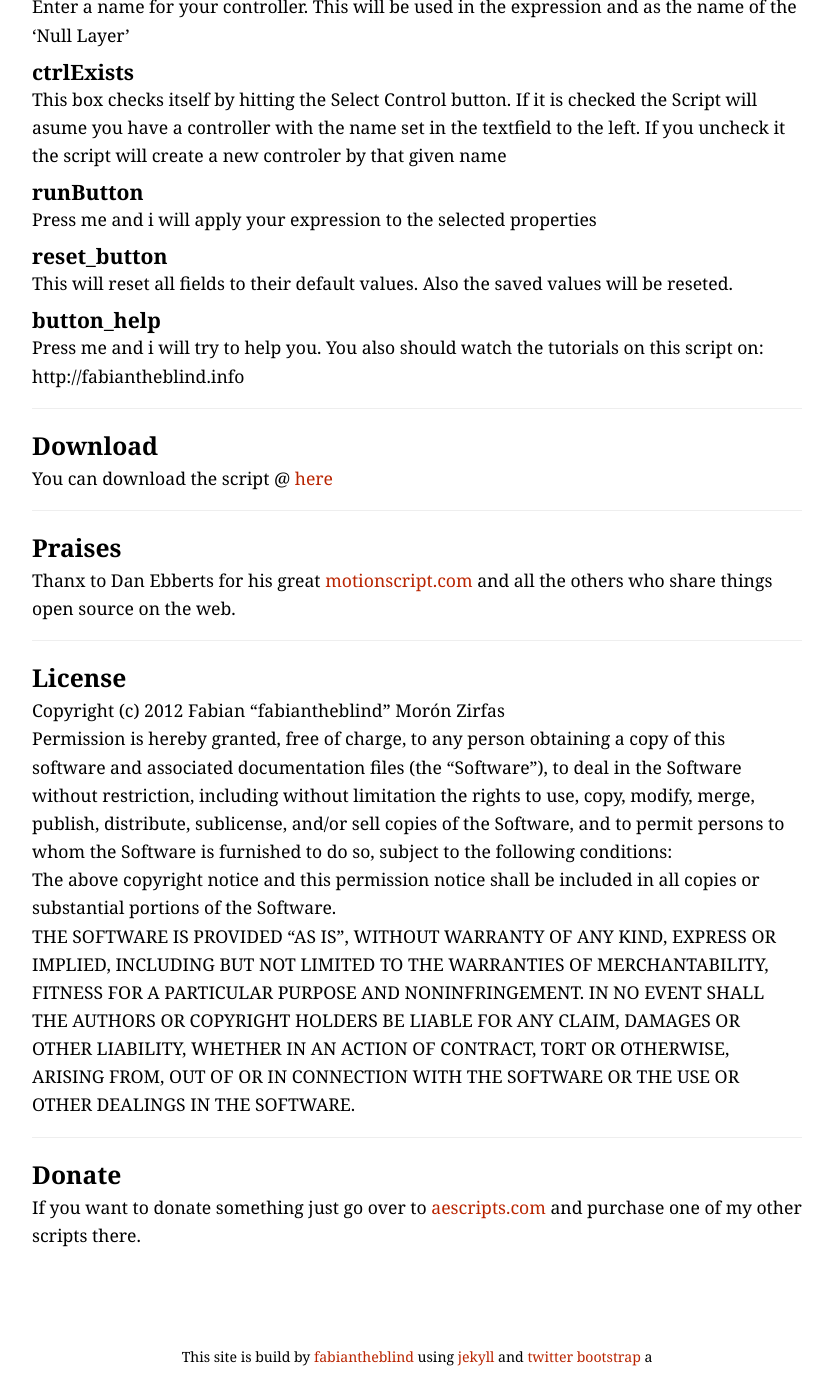
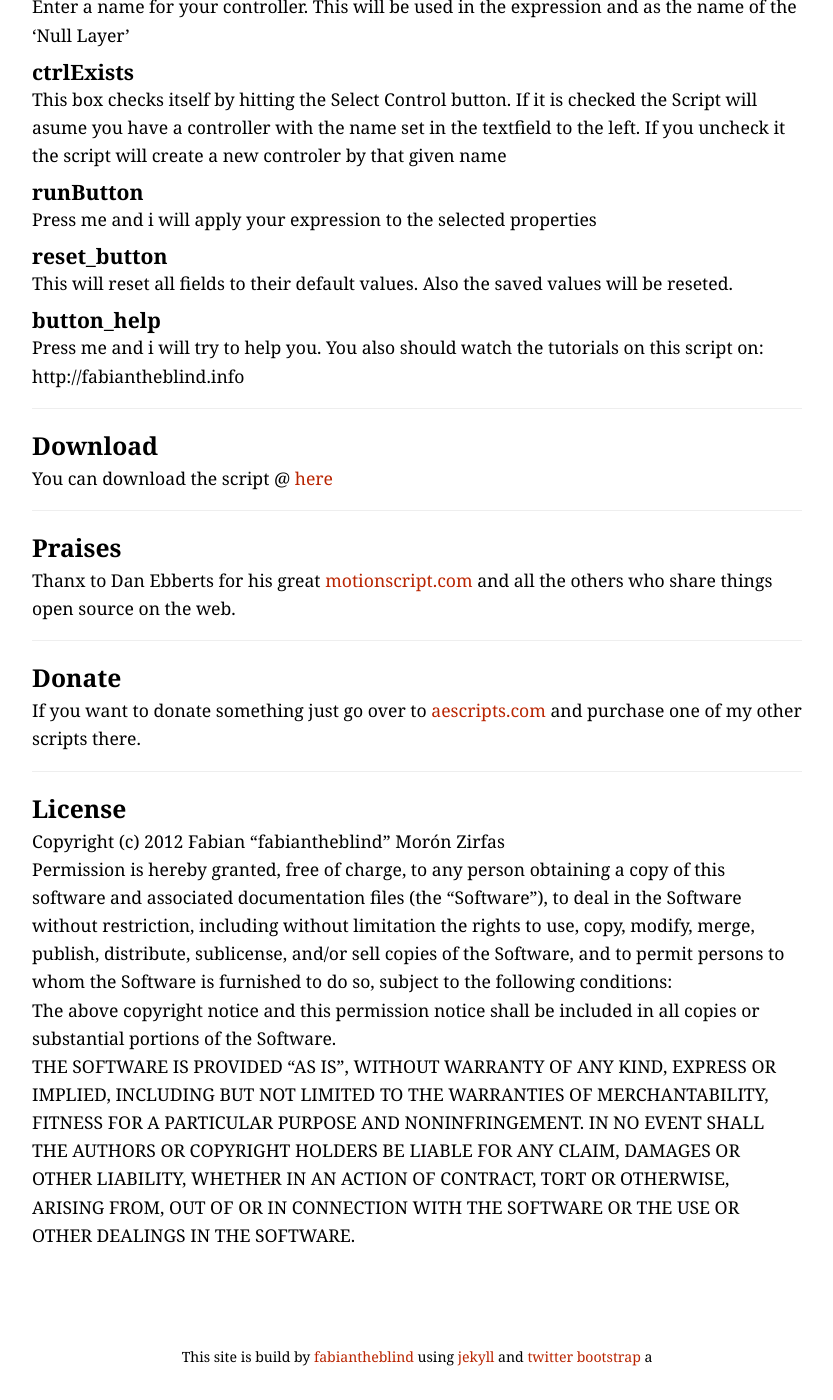
Before and after one commit to ff6347/wihihihiggle, a Jekyll site: the page built from index.md, in a window 1280 px wide and 1400 px high, scrolled down 4759 px. Shown: the whole window, without its empty margins (253-1086 px from the left). Built offline with Jekyll 4.4.1, drawn with Linux system fonts in a browser that asks for light colours; Markdown is read by kramdown in place of the engine named in the settings.

```diff
--- a/index.md
+++ b/index.md
@@ -151,13 +151,13 @@ You can download the script @ [here](https://github.com/downloads/fabiantheblind
 Thanx to Dan Ebberts for his great [motionscript.com](http://motionscript.com) and all the others who share things open source on the web.
 
 ---------------------
+##Donate
+If you want to donate something just go over to [aescripts.com](http://aescripts.com/authors/e-l/fabiantheblind/) and purchase one of my other scripts there.
+
+---------------------
 
 ##License
 Copyright (c)  2012 Fabian "fabiantheblind" Morón Zirfas
 Permission is hereby granted, free of charge, to any person obtaining a copy of this software and associated documentation files (the "Software"), to deal in the Software  without restriction, including without limitation the rights to use, copy, modify, merge, publish, distribute, sublicense, and/or sell copies of the Software, and to  permit persons to whom the Software is furnished to do so, subject to the following conditions:
 The above copyright notice and this permission notice shall be included in all copies or substantial portions of the Software.
 THE SOFTWARE IS PROVIDED "AS IS", WITHOUT WARRANTY OF ANY KIND, EXPRESS OR IMPLIED, INCLUDING BUT NOT LIMITED TO THE WARRANTIES OF MERCHANTABILITY, FITNESS FOR A  PARTICULAR PURPOSE AND NONINFRINGEMENT. IN NO EVENT SHALL THE AUTHORS OR COPYRIGHT HOLDERS BE LIABLE FOR ANY CLAIM, DAMAGES OR OTHER LIABILITY, WHETHER IN AN ACTION OF  CONTRACT, TORT OR OTHERWISE, ARISING FROM, OUT OF OR IN CONNECTION WITH THE SOFTWARE OR THE USE OR OTHER DEALINGS IN THE SOFTWARE.
-
----------------------
-##Donate
-If you want to donate something just go over to [aescripts.com](http://aescripts.com/authors/e-l/fabiantheblind/) and purchase one of my other scripts there.
```
